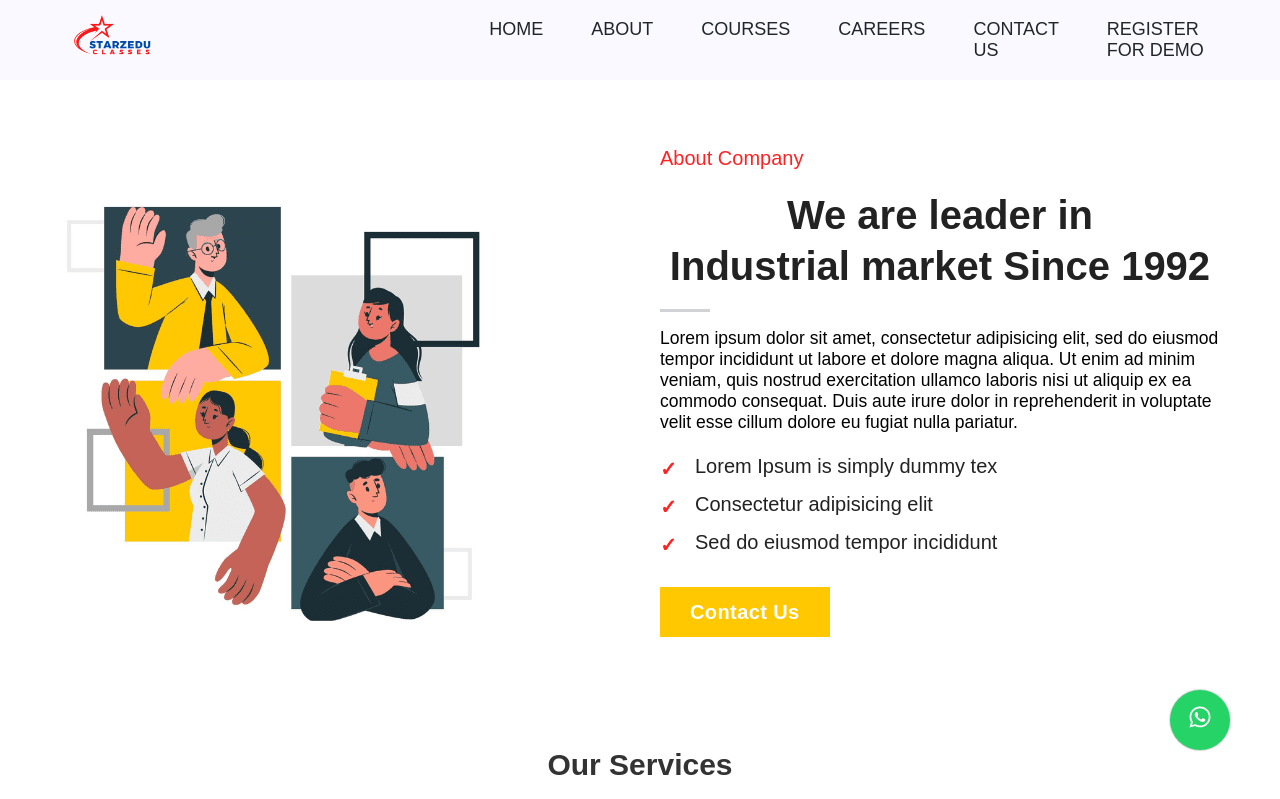
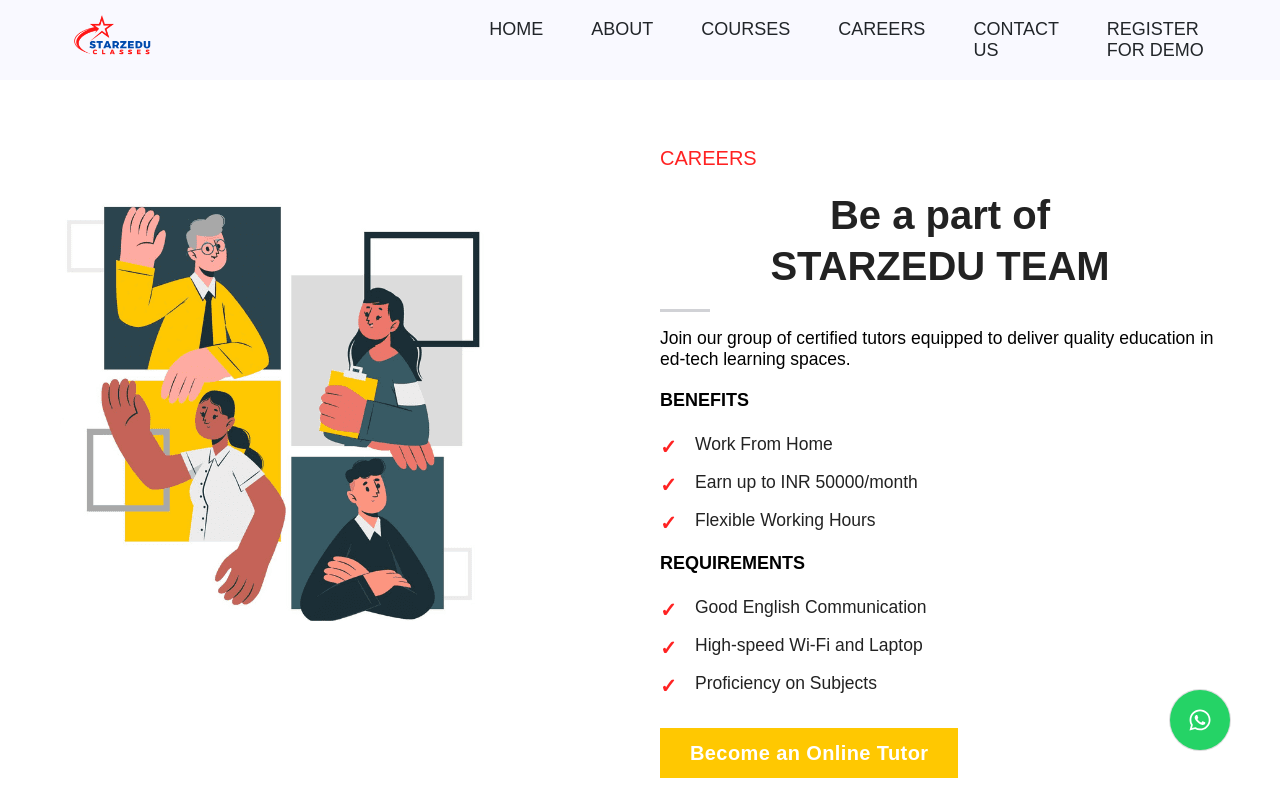
Before and after one commit to anshika9946/starzedu, a React (Vite) app: page /career in a window 1280 px wide. Shown: the top 799 px of the page. Built offline with nearby package versions, Linux system fonts and the light colour scheme.

Commit message:
careers structure

```diff
--- a/src/Main/Career.jsx
+++ b/src/Main/Career.jsx
@@ -12,8 +12,8 @@
     <>
 
       <AboutUs/>
-      <Testimonials/>
-      <Contact/>
+      {/* <Testimonials/>
+      <Contact/> */}
 
     </>
   );
--- a/src/components/AboutUs.jsx
+++ b/src/components/AboutUs.jsx
@@ -21,30 +21,26 @@
                 <div className="column">
 
                         <div className="sec-title">
-                            <span className="title">About Company</span>
-                            <h2>We are leader in <br/>Industrial market Since 1992</h2>
+                            <span className="title">CAREERS</span>
+                            <h2>Be a part of <br/>STARZEDU TEAM</h2>
                         </div>
-                        <div className="text">Lorem ipsum dolor sit amet, consectetur adipisicing elit, sed do eiusmod
-                        tempor incididunt ut labore et dolore magna aliqua. Ut enim ad minim veniam,
-                        quis nostrud exercitation ullamco laboris nisi ut aliquip ex ea commodo
-                        consequat. Duis aute irure dolor in reprehenderit in voluptate velit esse
-                        cillum dolore eu fugiat nulla pariatur.</div>
+                        <div className="text">Join our group of certified tutors equipped to deliver quality education in ed-tech learning spaces.</div>
                         <ul className="list-style-one">
-                            <li>Lorem Ipsum is simply dummy tex</li>
-                            <li>Consectetur adipisicing elit</li>
-                            <li>Sed do eiusmod tempor incididunt</li>
+                        <h3>BENEFITS</h3>
+                            <li>Work From Home</li>
+                            <li>Earn up to INR 50000/month</li>
+                            <li>Flexible Working Hours</li>
+                        <h3>REQUIREMENTS</h3>
+                            <li>Good English Communication</li>
+                            <li>High-speed Wi-Fi and Laptop</li>
+                            <li>Proficiency on Subjects</li>
                         </ul>
                         <div className="btn-box">
                             {/* <a href="#" className="theme-btn btn-style-one">CC</a> */}
-                            <NavLink to="/contact" className="theme-btn btn-style-one"> Contact Us</NavLink>
+                            <NavLink to="/contact" className="theme-btn btn-style-one">Become an Online Tutor</NavLink>
                         </div>
 
                 </div>
-
-
-
-
-
             </div>
         </div>
 
@@ -53,6 +49,12 @@
 };
 
 const Wrapper = styled.section`
+margin-bottom: 4rem;
+h3{
+    margin-top:2rem;
+    margin-bottom:2rem;
+    font-weight: bold;
+}
 margin-top:4rem;
 .text{
     font-size:1.75rem;
@@ -182,7 +184,7 @@
 
 .list-style-one li{
 position:relative;
-font-size:2rem;
+font-size:1.75rem;
 line-height:26px;
 color: #222222;
 font-weight:400;
```
